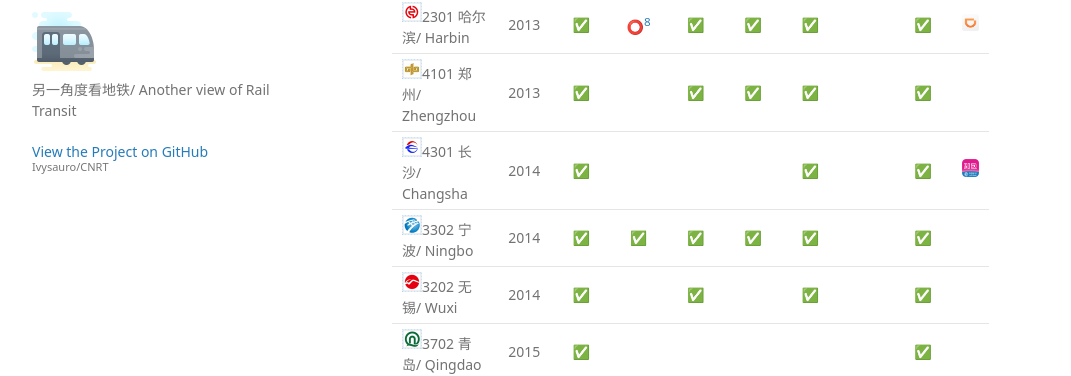
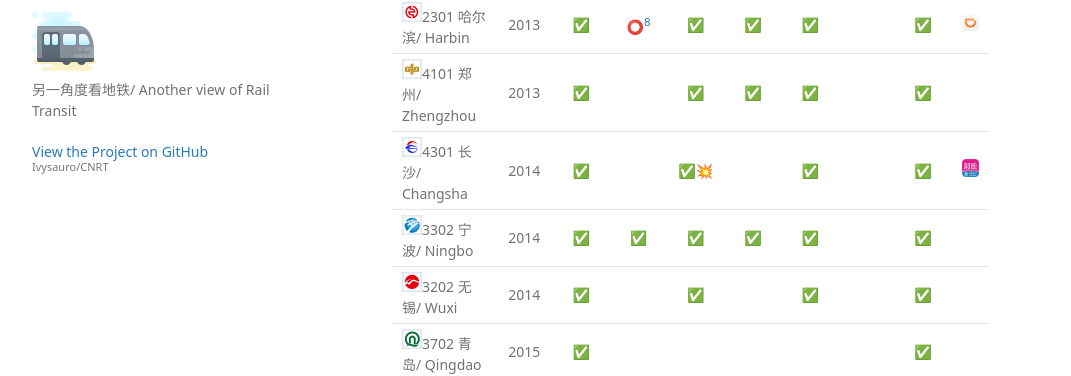
Before and after one commit to Ivysauro/CNRT, a Jekyll site: the page built from data/Pay.md, in a window 1280 px wide and 900 px high, scrolled down 2403 px. Shown: the part 99-475 px from the top of the window, without its empty margins (178-1249 px from the left). Built offline with Jekyll 4.4.1, drawn with Linux system fonts in a browser that asks for light colours; some web fonts are replaced; our own code applies the rules of GitHub Pages for plain Markdown files; a script that is not in the unit is left out.

Commit message:
💳更新长沙数据
长沙支持支付宝乘车码

```diff
--- a/data/Pay.md
+++ b/data/Pay.md
@@ -66,7 +66,7 @@
 | <img src="https://raw.githubusercontent.com/Ivysauro/CNRT/master/images/city/hz.gif" width="20" hegiht="20"/>3301 杭州/ Hangzhou | 2012 | ✅ | ✅ | ✅ | ✅ | ✅ |  |✅ | <img src="https://raw.githubusercontent.com/Ivysauro/CNRT/master/images/eCNY.png" width="20" hegiht="20" alt="E-CNY"/> |
 | <img src="https://raw.githubusercontent.com/Ivysauro/CNRT/master/images/city/hrb.gif" width="20" hegiht="20"/>2301 哈尔滨/ Harbin | 2013 | ✅ | ⭕[^hrb] | ✅ | ✅ | ✅ | | ✅ | <img src="https://raw.githubusercontent.com/Ivysauro/CNRT/master/images/DiDi.png" width="20" hegiht="20" alt="DiDi"/> |
 | <img src="https://raw.githubusercontent.com/Ivysauro/CNRT/master/images/city/zz.gif" width="20" hegiht="20"/>4101 郑州/ Zhengzhou | 2013 | ✅ | | ✅ | ✅ | ✅ | | ✅ | |
-| <img src="https://raw.githubusercontent.com/Ivysauro/CNRT/master/images/city/cs.gif" width="20" hegiht="20"/>4301 长沙/ Changsha | 2014 | ✅ | | | | ✅ | | ✅ | <img src="https://raw.githubusercontent.com/Ivysauro/CNRT/master/images/CMPay.png" width="20" hegiht="20" alt="CMPay"/> |
+| <img src="https://raw.githubusercontent.com/Ivysauro/CNRT/master/images/city/cs.gif" width="20" hegiht="20"/>4301 长沙/ Changsha | 2014 | ✅ | | ✅💥 | | ✅ | | ✅ | <img src="https://raw.githubusercontent.com/Ivysauro/CNRT/master/images/CMPay.png" width="20" hegiht="20" alt="CMPay"/> |
 | <img src="https://raw.githubusercontent.com/Ivysauro/CNRT/master/images/city/nb.gif" width="20" hegiht="20"/>3302 宁波/ Ningbo | 2014 | ✅ | ✅ | ✅ | ✅ | ✅ | | ✅ | |
 | <img src="https://raw.githubusercontent.com/Ivysauro/CNRT/master/images/city/wx.gif" width="20" hegiht="20"/>3202 无锡/ Wuxi | 2014 | ✅ | | ✅ | | ✅ | | ✅ | |
 | <img src="https://raw.githubusercontent.com/Ivysauro/CNRT/master/images/city/qd.gif" width="20" hegiht="20"/>3702 青岛/ Qingdao | 2015 | ✅ | | | | | | ✅ | |
@@ -247,7 +247,7 @@
 | <img src="https://raw.githubusercontent.com/Ivysauro/CNRT/master/images/city/hz.gif" width="20" hegiht="20"/>3301 杭州/ Hangzhou | ✅ | ✅ | ✅ | ✅ | ⭕- | 85 |
 | <img src="https://raw.githubusercontent.com/Ivysauro/CNRT/master/images/city/hrb.gif" width="20" hegiht="20"/>1301 哈尔滨/ Harbin | ✅ | ✅ | ✅- | ✅ | ⭕ | 85 |
 | <img src="https://raw.githubusercontent.com/Ivysauro/CNRT/master/images/city/zz.gif" width="20" hegiht="20"/>4101 郑州/ Zhengzhou | ✅ | ✅ | ✅ | ✅ | ✅- | 95 |
-| <img src="https://raw.githubusercontent.com/Ivysauro/CNRT/master/images/city/cs.gif" width="20" hegiht="20"/>4301 长沙/ Changsha | ⭕ | ⭕ | ✅ | ✅ | ✅ | 80 |
+| <img src="https://raw.githubusercontent.com/Ivysauro/CNRT/master/images/city/cs.gif" width="20" hegiht="20"/>4301 长沙/ Changsha | ✅ | ⭕ | ✅ | ✅ | ✅ | 90 |
 | <img src="https://raw.githubusercontent.com/Ivysauro/CNRT/master/images/city/nb.gif" width="20" hegiht="20"/>3302 宁波/ Ningbo | ✅- | ✅- | ✅ | ✅ | ⭕ | 80 |
 | <img src="https://raw.githubusercontent.com/Ivysauro/CNRT/master/images/city/wx.gif" width="20" hegiht="20"/>3202 无锡/ Wuxi | ✅ | ❌ | ✅ | ✅ | ⭕ | 70 |
 | <img src="https://raw.githubusercontent.com/Ivysauro/CNRT/master/images/city/qd.gif" width="20" hegiht="20"/>3702 青岛/ Qingdao | ⭕ | ⭕ | ❌ | ✅ | ✅- | 55 |
```
